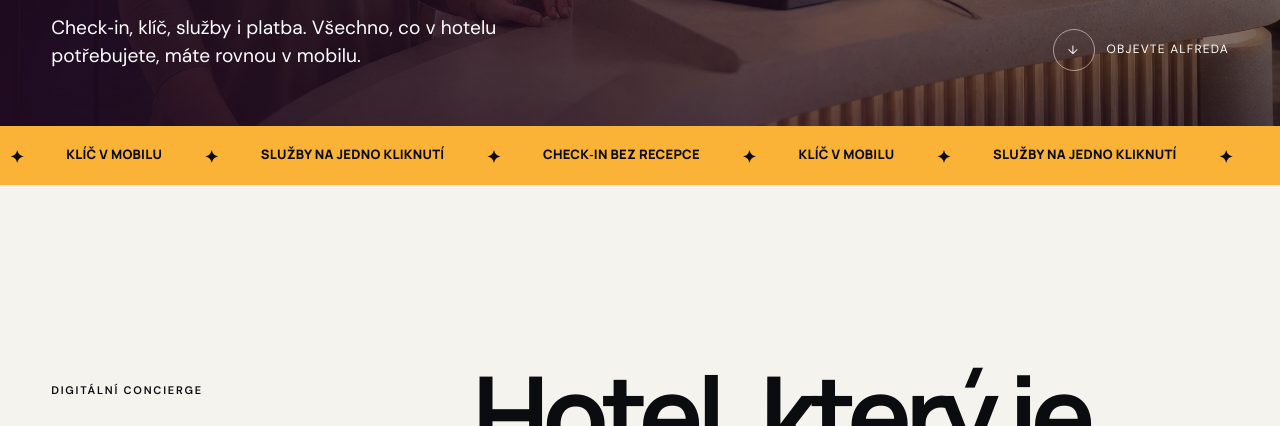
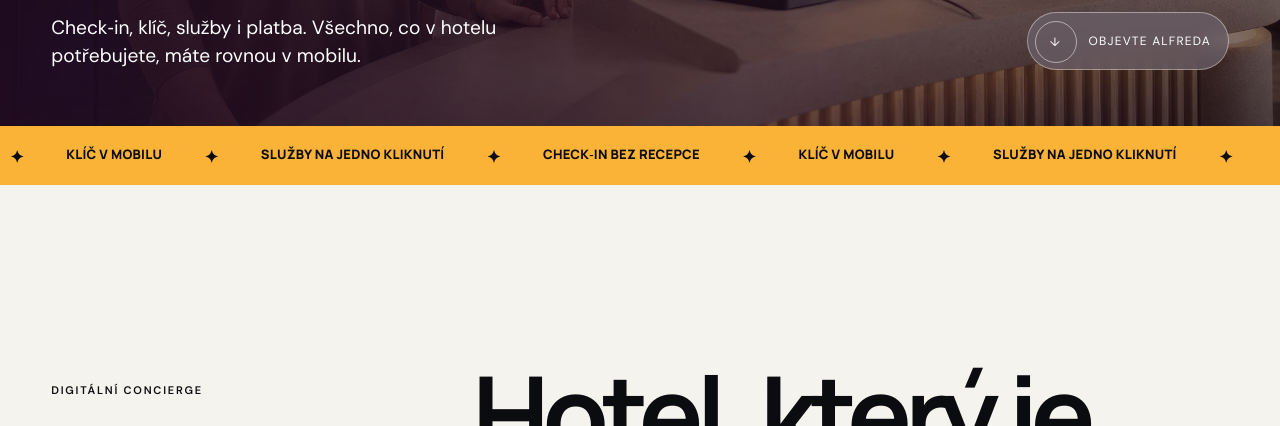
Before and after one commit to paveltrnka-prog/alfred-landing-page, a plain HTML site: page index.html in a window 1280 px wide. Shown: the part 674-1100 px from the top of the page. Drawn offline with Linux system fonts and the light colour scheme.

Commit message:
Make hero discovery CTA interactive

```diff
--- a/index.html
+++ b/index.html
@@ -30,6 +30,11 @@
     #platba .feature__media--ui{background:var(--lime)!important}#recenze .feature__media--ui{background:var(--blue)!important}.step p{color:#eaddeb}
     .hero__media img{transform:scale(1.01);transform-origin:center center;animation:heroMicroZoom 16s 2.7s ease-in-out infinite;will-change:transform}
     @keyframes heroMicroZoom{0%,100%{transform:scale(1.01)}50%{transform:scale(1.055)}}
+    @property --cue-angle{syntax:"<angle>";initial-value:0deg;inherits:false}
+    .scroll-cue{position:relative;padding:7px 17px 7px 7px;border:1px solid transparent;border-radius:999px;background:linear-gradient(rgba(31,14,29,.48),rgba(31,14,29,.48)) padding-box,linear-gradient(rgba(255,255,255,.48),rgba(255,255,255,.48)) border-box;backdrop-filter:blur(8px);cursor:pointer;transition:transform .3s ease,box-shadow .3s ease}
+    .scroll-cue:hover{background:linear-gradient(rgba(31,14,29,.62),rgba(31,14,29,.62)) padding-box,conic-gradient(from var(--cue-angle),rgba(255,255,255,.22) 0 62%,var(--lime) 76%,rgba(255,255,255,.22) 90%) border-box;animation:cueRing 1.45s linear infinite;transform:translateY(-2px);box-shadow:0 12px 36px rgba(20,8,19,.28)}
+    .scroll-cue:focus-visible{outline:3px solid var(--lime);outline-offset:4px}.scroll-cue:hover i{border-color:var(--lime);color:var(--lime)}
+    @keyframes cueRing{to{--cue-angle:360deg}}
   </style>
 </head>
 <body class="loading">
@@ -37,7 +42,7 @@
   <div class="progress" aria-hidden="true"></div>
   <nav class="nav" aria-label="Hlavní navigace"><a class="brand" href="#top">Alfred.<sup>BY PREVIO</sup></a><div class="nav__links"><a class="nav__link" href="#moznosti">Co umí</a><a class="nav__link" href="#jak">Jak funguje</a><a class="nav__link" href="#hotelier">Pro hotely</a><a class="pill" href="#start">Spustit Alfreda <span class="pill__arrow">↗</span></a></div></nav>
   <main id="top">
-    <header class="hero"><div class="hero__media"><img src="assets/alfred-hero.webp" alt="Hoteloví hosté dokončují rychlý digitální check-in"></div><div class="hero__content wrap"><div class="hero__kicker reveal"><span class="pulse"></span> Váš pobyt právě začíná</div><h1 class="display reveal">Míň čekání.<br><span class="accent">Víc zážitků.</span></h1><div class="hero__bottom reveal"><p>Check‑in, klíč, služby i platba. Všechno, co v hotelu potřebujete, máte rovnou v mobilu.</p><div class="scroll-cue"><i>↓</i> Objevte Alfreda</div></div></div></header>
+    <header class="hero"><div class="hero__media"><img src="assets/alfred-hero.webp" alt="Hoteloví hosté dokončují rychlý digitální check-in"></div><div class="hero__content wrap"><div class="hero__kicker reveal"><span class="pulse"></span> Váš pobyt právě začíná</div><h1 class="display reveal">Míň čekání.<br><span class="accent">Víc zážitků.</span></h1><div class="hero__bottom reveal"><p>Check‑in, klíč, služby i platba. Všechno, co v hotelu potřebujete, máte rovnou v mobilu.</p><a class="scroll-cue" href="#moznosti"><i>↓</i> Objevte Alfreda</a></div></div></header>
     <div class="ticker" aria-hidden="true"><div class="ticker__track"><span>CHECK‑IN BEZ RECEPCE</span><b>✦</b><span>KLÍČ V MOBILU</span><b>✦</b><span>SLUŽBY NA JEDNO KLIKNUTÍ</span><b>✦</b><span>CHECK‑IN BEZ RECEPCE</span><b>✦</b><span>KLÍČ V MOBILU</span><b>✦</b><span>SLUŽBY NA JEDNO KLIKNUTÍ</span><b>✦</b></div></div>
     <section class="intro wrap"><div class="intro__head"><div class="intro__side reveal"><span class="eyebrow">Digitální concierge</span><p>Alfred odstraní z pobytu zbytečné zastávky. Žádná instalace aplikace. Jen odkaz, pár kliknutí a můžete rovnou bydlet.</p><a href="#moznosti" class="pill pill--dark">Poznat Alfreda <span class="pill__arrow">↓</span></a></div><h2 class="display reveal">Hotel, který je připravený <span>dřív než vy.</span></h2></div><div class="stats"><div class="stat reveal"><strong data-count="24">0</strong><span>hodin denně po ruce</span></div><div class="stat reveal"><strong data-count="1">0</strong><span>mobil místo karet a papírů</span></div><div class="stat reveal"><strong data-count="0">0</strong><span>minut ve frontě na recepci</span></div></div></section>
     <section class="manifesto"><div class="manifesto__orb"></div><div class="manifesto__text reveal">Přijeďte. <span class="dim">Ubytujte se.</span> Odemkněte. <span class="lime">Užijte si.</span> A zbytek nechte na Alfredovi.</div></section>
```
